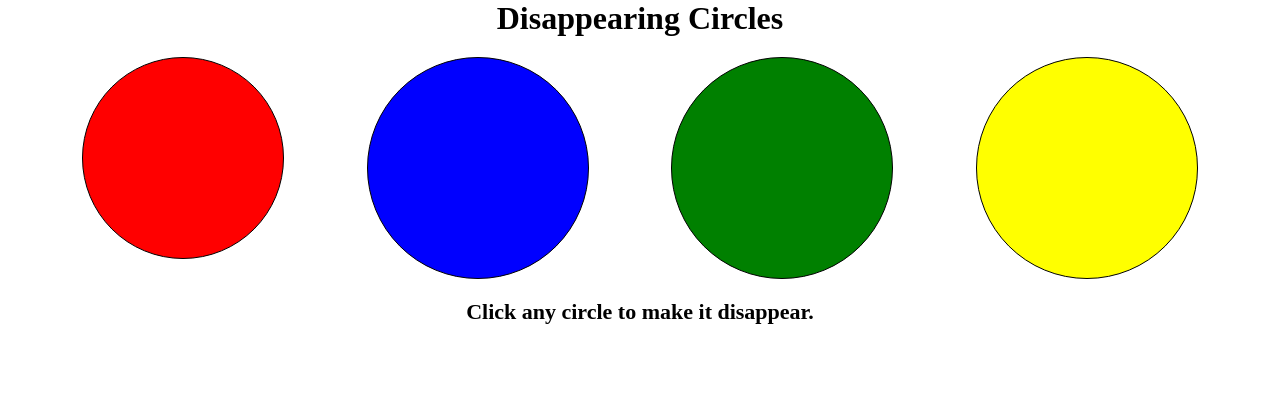
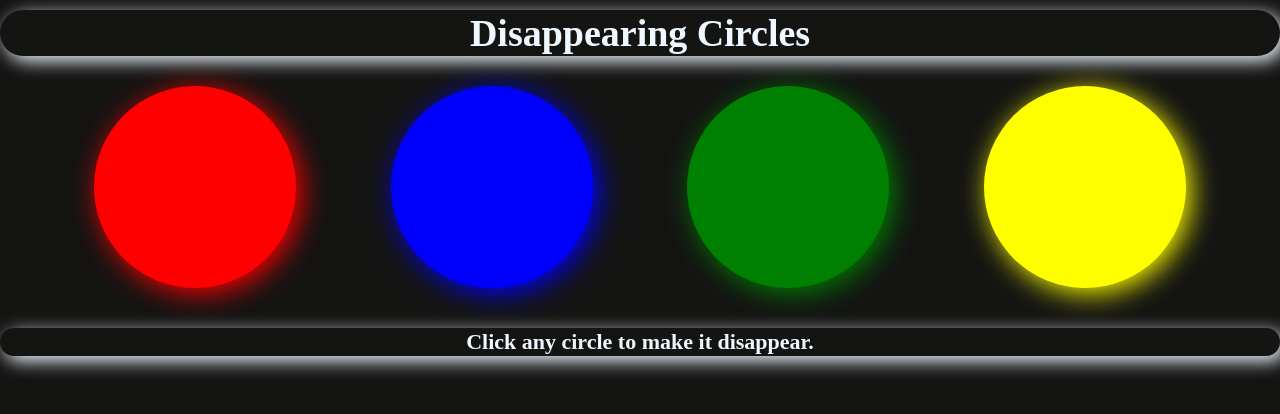
Before and after one commit to Naved-Uddin9950/programming, a PHP site: page / in a window 1280 px wide. Shown: the top 414 px of the page. Run offline with PHP 8.4, Linux system fonts and the light colour scheme.

```diff
--- a/Web Dev/Projects/Minor Projects/Disappearing Circles/css/style.css
+++ b/Web Dev/Projects/Minor Projects/Disappearing Circles/css/style.css
@@ -1,3 +1,11 @@
+html{
+	font-size: 62.5%;
+}
+
+body{
+	background-color: rgb(20, 20, 19);
+}
+
 *{
 	margin: 0;
 	padding: 0;
@@ -7,41 +15,62 @@
 	display: flex;
 	flex-direction: row;
 	flex-wrap: wrap;
-	padding: 20px 0px;
+	padding: 2rem 0rem;
 	justify-content: space-evenly;
 }
 
 .circle{
-	width: 220px;
-	height: 220px;
-	border: 1px solid black;
+	width: 22rem;
+	height: 22rem;
+	border: 1px solid rgba(0, 0, 0, 0);
 	border-radius: 50%;
+	margin-bottom: 2rem;
 }
 
 #red{
 	background-color: red;
-	width: 200px;
-	height: 200px;
+	box-shadow: red 0.5rem 0.5rem 2.8rem;
+	width: 20rem;
+	height: 20rem;
 }
 
 #blue{
 	background-color: blue;
+	box-shadow: blue 0.5rem 0.5rem 2.8rem;
+	width: 20rem;
+	height: 20rem;
 }
 
 #green{
 	background-color: green;
+	box-shadow: green 0.5rem 0.5rem 2.8rem;
+	width: 20rem;
+	height: 20rem;
 }
 
 #yellow{
 	background-color: yellow;
+	box-shadow: yellow 0.5rem 0.5rem 2.8rem;
+	width: 20rem;
+	height: 20rem;
 }
 
 h1{
 	text-align: center;
+	font-size: 3.8rem;
+	color: aliceblue;
+	margin: 1rem 0rem;
+	border: 1px solid rgba(255, 255, 255, 0);
+	border-radius: 3rem;
+	box-shadow: aliceblue 0.5rem 0.5rem 1.8rem;
 }
 
 p{
 	text-align: center;
-	font-size: 22px;
+	font-size: 2.2rem;
 	font-weight: bold;
+	color: aliceblue;
+	border: 1px solid rgba(255, 255, 255, 0);
+	border-radius: 3rem;
+	box-shadow: aliceblue 0.5rem 0.5rem 1.8rem;
 }
```
Also changed, not shown: Web Dev/Practice/JavaScript/callbackFunc.js (added, +15 -0 lines), Web Dev/Practice/JavaScript/functions.js (+43 -0 lines), Web Dev/Projects/Minor Projects/Color Changer/css/style.css (added, +26 -0 lines), Web Dev/Projects/Minor Projects/Color Changer/index.html (added, +14 -0 lines), Web Dev/Projects/Minor Projects/Color Changer/scripts/index.js (added, +30 -0 lines).
